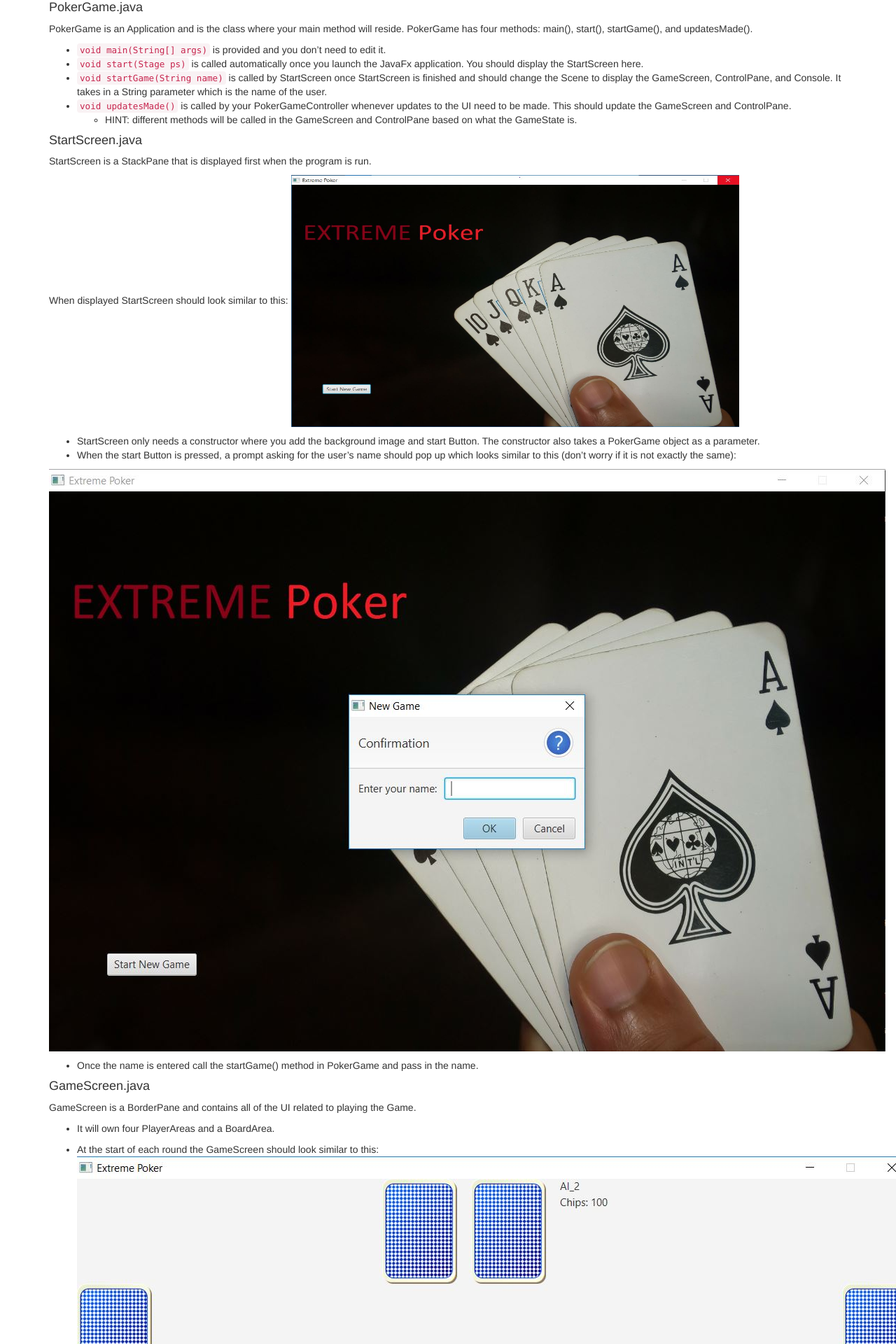
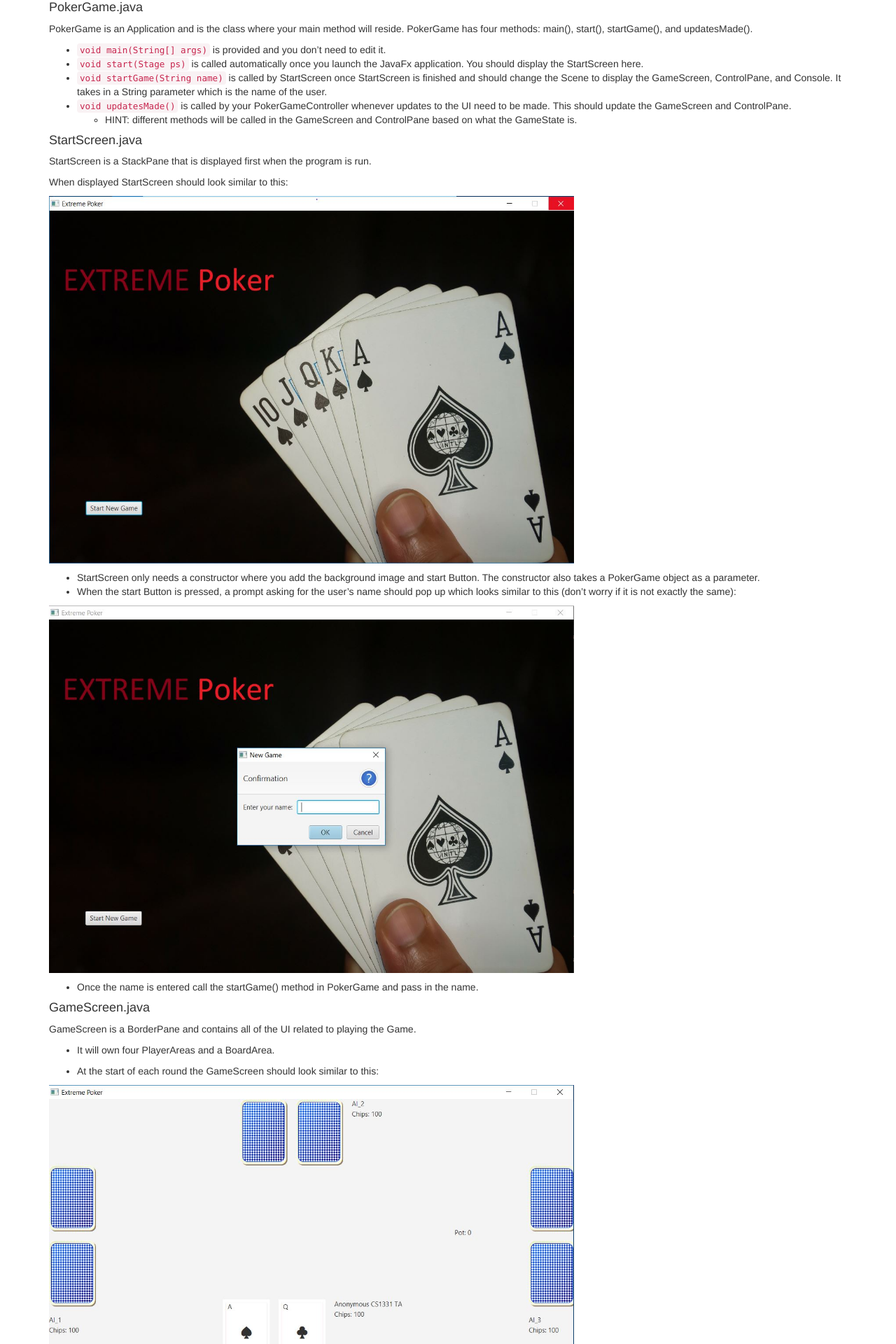
Before and after one commit to cs1331/cs1331.github.io.old, a Jekyll site: the page built from spring2017/hw6/hw6-poker.md, in a window 1280 px wide. Shown: the part 3702-5622 px from the top of the page at 70% size. Built offline with Jekyll 4.4.1, drawn with Linux system fonts in a browser that asks for light colours; nearby versions of some CDN libraries.

Commit message:
Adjusting HW6 image sizes

```diff
--- a/spring2017/hw6/hw6-poker.md
+++ b/spring2017/hw6/hw6-poker.md
@@ -204,12 +204,13 @@ PokerGame has four methods: main(), start(), startGame(), and updatesMade().
 StartScreen is a StackPane that is displayed first when the program is run.
 
 When displayed StartScreen should look similar to this:
-![StartScreen](images/StartScreen.jpg){:height="360px" width="640px"}
+
+![StartScreen](images/StartScreen.jpg){:height="525px" width="750px"}
 
 - StartScreen only needs a constructor where you add the background image and start Button. The constructor also takes a PokerGame object as a parameter.
 - When the start Button is pressed, a prompt asking for the user's name should pop up which looks similar to this (don't worry if it is not exactly the same):
 
-![StartScreen input](images/StartInput.jpg)
+![StartScreen input](images/StartInput.jpg){:height="525px" width="750px"}
 
 - Once the name is entered call the startGame() method in PokerGame and pass in the name.
 
@@ -220,19 +221,25 @@ GameScreen is a BorderPane and contains all of the UI related to playing the Gam
 * It will own four PlayerAreas and a BoardArea.
 
 * At the start of each round the GameScreen should look similar to this:
-![GameScreen start](images/GameScreen-start.jpg)
+
+![GameScreen start](images/GameScreen-start.jpg){:height="525px" width="750px"}
 
 * After the first three cards are dealt the GameScreen should look similar to this:
-![GameScreen 3 cards](images/GameScreen-3cards.jpg)
+
+![GameScreen 3 cards](images/GameScreen-3cards.jpg){:height="525px" width="750px"}
 
 * After the fourth card is dealt the GameScreen should look similar to this:
-![GameScreen 4 cards](images/GameScreen-4cards.jpg)
+
+![GameScreen 4 cards](images/GameScreen-4cards.jpg){:height="525px" width="750px"}
 
 * After the fifth card is dealt the GameScreen should look similar to this:
-![GameScreen 5 cards](images/GameScreen-5cards.jpg)
+
+![GameScreen 5 cards](images/GameScreen-5cards.jpg){:height="525px" width="750px"}
 
 * After the round is over the GameScreen should look similar to this with all cards revealed:
-![GameScreen end](images/GameScreen-end_game.jpg)
+
+![GameScreen end](images/GameScreen-end_game.jpg){:height="525px" width="750px"}
+
 Note also that AI_3 has folded and is therefore out of play so its cards were hidden.
 
 GameScreen has a constructor and two methods, updatesMade() and endOfRound()
@@ -247,10 +254,12 @@ PlayerArea owns a Pane where all of its contents will be added and contains all
 
 * It will need a way to display the Player's two cards, name, chips, and an out of play indicator
 
-![PlayerArea](images/GameScreen-PlayerArea.jpg)
+![PlayerArea](images/GameScreen-PlayerArea.jpg){:height="525px" width="750px"}
+
 Above are two highlighted PlayerAreas. The PlayerArea where the user's cards are is in blue. Only the user's cards should be shown until the end of the round when all cards are shown.
 
-![PlayerArea](images/GameScreen-fold.jpg)
+![PlayerArea](images/GameScreen-fold.jpg){:height="525px" width="750px"}
+
 Above is highlighted a PlayerArea whose Player is out of play. Its cards have been hidden and the out of play indicator has been shown. All the other PlayerAreas' cards have been shown because it is the end of a round.
 
 PlayerArea has a constructor and two methods, playerPane() and update()
@@ -285,7 +294,8 @@ BoardArea owns an HBox that contains all of the UI elements that have to do with
 
 * It will need to display the CardViews of the cards on the board and the pot.
 
-![BoardArea](images/GameScreen-BoardArea.jpg)
+![BoardArea](images/GameScreen-BoardArea.jpg){:height="525px" width="750px"}
+
 Above is highlighted the BoardArea. At this point in the game only four cards are shown and the fifth is hidden. Also, the pot is shown with room for the fifth card to be shown.
 
 BoardArea has a constructor and two methods, getPane() and update().
@@ -303,7 +313,8 @@ ControlPane is an HBox that contains all of the UI for controlling the game.
 * The button for starting a new round should be hidden unless it is the end of a round.
 * The buttons for raise, call, and fold should be disabled unless it is the user's turn
 
-![ControlPane](images/GameScreen-ControlPane.jpg)
+![ControlPane](images/GameScreen-ControlPane.jpg){:height="525px" width="750px"}
+
 Above is highlighted the ControlPane. It is not the end of a round so the start new round button is hidden and it is the User's turn so the other buttons are not disabled.
 
 ConrtolPane has a constructor and two methods, playerTurn() and endOfRound().
@@ -321,7 +332,8 @@ Console is a ScrollPane and contains all of the UI elements for the Console at t
 * The horizontal scroll bar should be removed from the ScrollPane.
 * You can use `setVvalue()` in ScrollPane to automatically scroll to the top
 
-![Console](images/GameScreen-Console.jpg)
+![Console](images/GameScreen-Console.jpg){:height="525px" width="750px"}
+
 Above is highlighted the Console.
 
 Console has a constructor and four methods: addText(), clear(), putMessage(), and clearLog().
```
